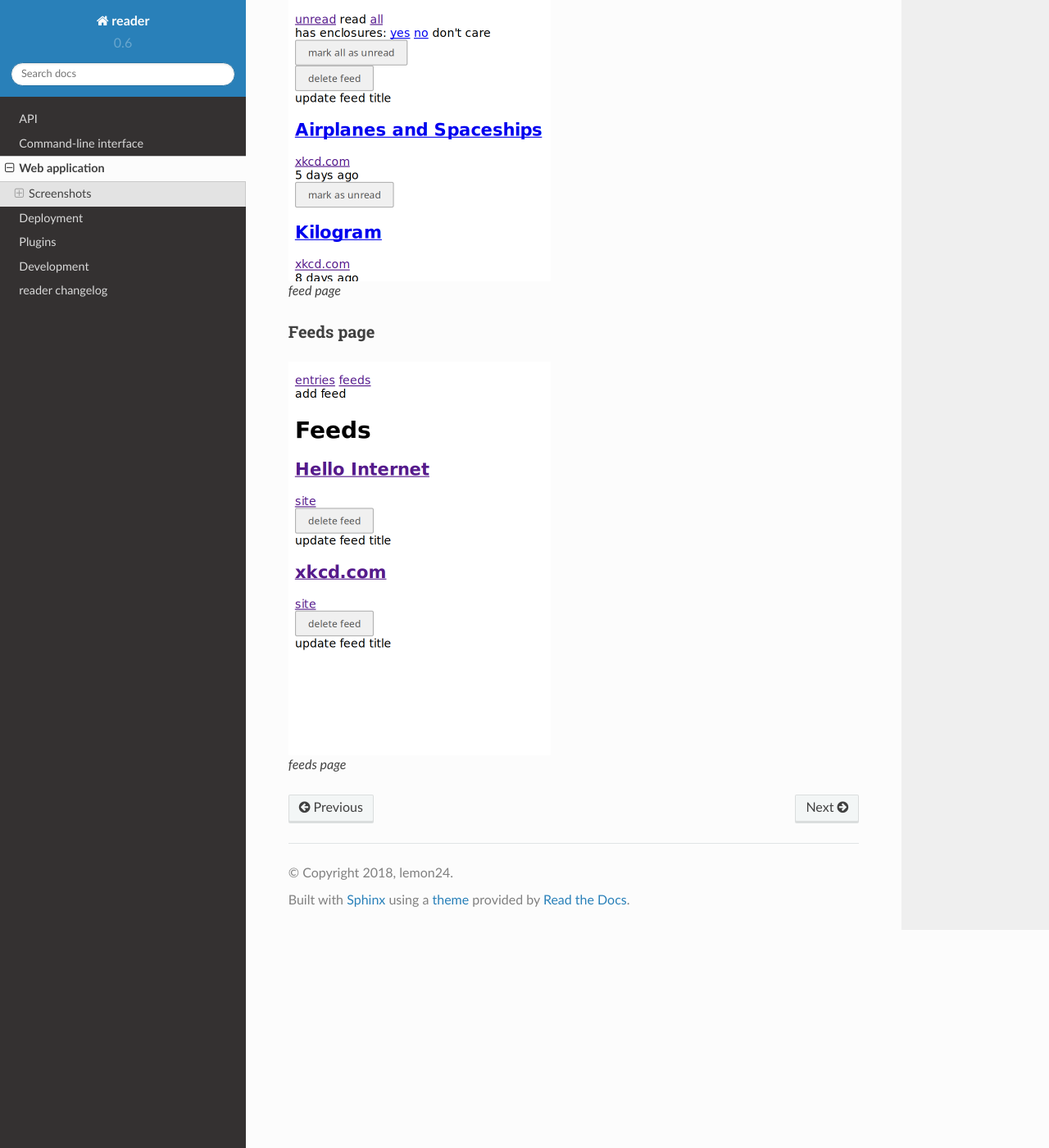
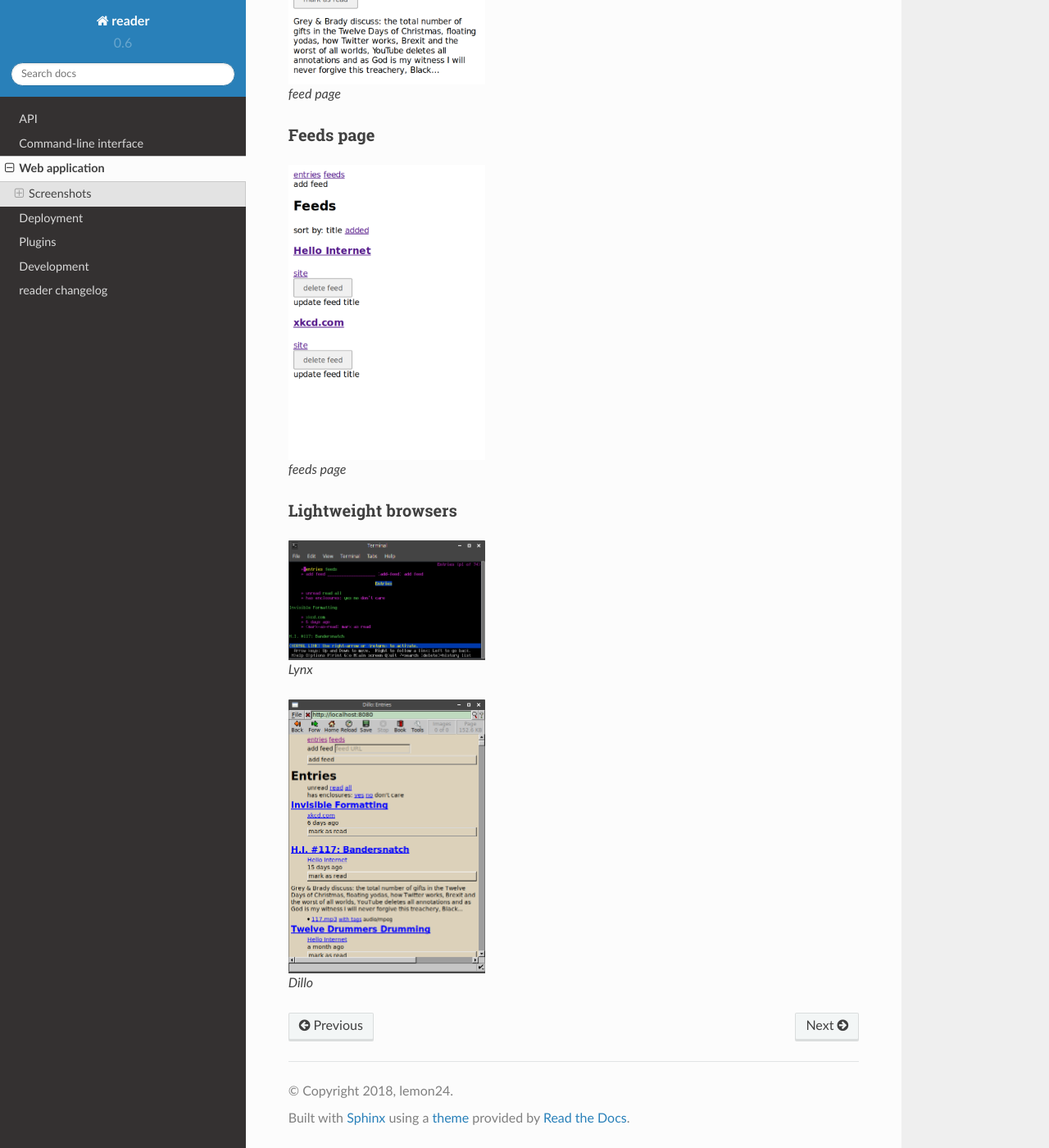
Before and after one commit to Alcides1123/reader, a Sphinx documentation site: the page built from docs/app.rst, in a window 1280 px wide and 1400 px high, scrolled down 981 px. Shown: the whole window at 82% size. Built offline with Sphinx 7.4.7 and the Read the Docs theme 2.0.0, drawn with Linux system fonts in a browser that asks for light colours.

Commit message:
Update screenshots.

```diff
--- a/docs/app.rst
+++ b/docs/app.rst
@@ -10,7 +10,7 @@ Main page
 ~~~~~~~~~
 
 .. figure:: screenshots/entries.png
-    :width: 320px
+    :width: 240px
 
     main page
 
@@ -18,7 +18,7 @@ Feed page
 ~~~~~~~~~
 
 .. figure:: screenshots/entries-feed.png
-    :width: 320px
+    :width: 240px
 
     feed page
 
@@ -26,6 +26,20 @@ Feeds page
 ~~~~~~~~~~
 
 .. figure:: screenshots/feeds.png
-    :width: 320px
+    :width: 240px
 
     feeds page
+
+
+Lightweight browsers
+~~~~~~~~~~~~~~~~~~~~
+
+.. figure:: screenshots/lynx.png
+    :width: 240px
+
+    Lynx
+
+.. figure:: screenshots/dillo.png
+    :width: 240px
+
+    Dillo
```
Also changed, not shown: docs/screenshots/dillo.png (added), docs/screenshots/entries-feed.png, docs/screenshots/entries.png, docs/screenshots/feeds.png, docs/screenshots/lynx.png (added).
